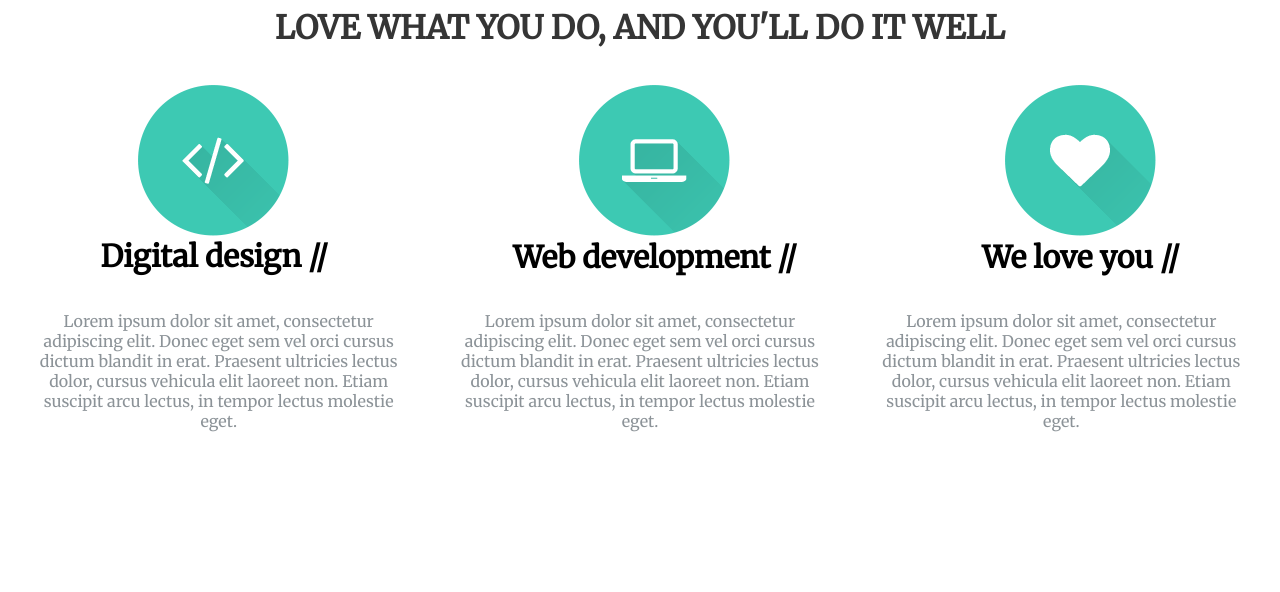
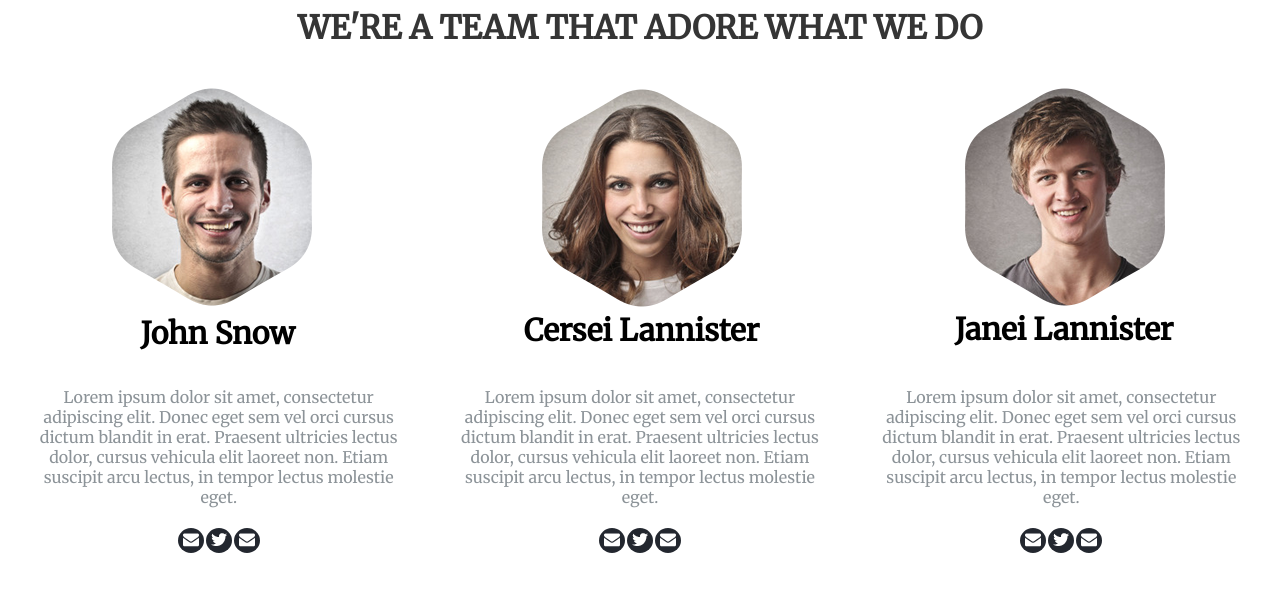
Before and after one commit to TKUIK2020/halcyon-SundayOf, a plain HTML site: page 1/labHtml/index.html in a window 1280 px wide. Drawn offline with Linux system fonts and the light colour scheme; files whose address does not match are found by name.

Commit message:
end of edit

```diff
--- a/1/labHtml/index.html
+++ b/1/labHtml/index.html
@@ -8,28 +8,42 @@
 </head>
 
 <body>
-	<h1> LOVE WHAT YOU DO, AND YOU'LL DO IT WELL </h1>
+	<h1> WE'RE A TEAM THAT ADORE WHAT WE DO </h1>
 
     <div class="MainBox">
-    	<div class="code"><img src="code.png"><div class="text">Digital design //</div>
+    	<div class="code"><img src="C:/Users/ar200/Documents/Github/halcyon-SundayOf/lab4/John.png"><div class="text">John Snow</div>
     	</div>
-    	<div class="computer"><img src="computer.png"><div class="text">Web development //</div></div>
-    	<div class="heart"><img src="heart.png"><div class="text">We love you //</div></div>
+    	<div class="computer"><img src="C:/Users/ar200/Documents/Github/halcyon-SundayOf/lab4/Cersei.png"><div class="text">Cersei Lannister</div></div>
+    	<div class="heart"><img src="C:/Users/ar200/Documents/Github/halcyon-SundayOf/lab4/Janei.png"><div class="text">Janei Lannister</div></div>
     </div>
     <div class="secondbox">
     	<div class="box1">Lorem ipsum dolor sit amet, consectetur adipiscing elit. Donec eget sem vel orci cursus dictum blandit in erat. Praesent ultricies lectus dolor, cursus vehicula elit laoreet non. Etiam suscipit arcu lectus, in tempor lectus molestie eget.</div>
     	<div class="box1">Lorem ipsum dolor sit amet, consectetur adipiscing elit. Donec eget sem vel orci cursus dictum blandit in erat. Praesent ultricies lectus dolor, cursus vehicula elit laoreet non. Etiam suscipit arcu lectus, in tempor lectus molestie eget.</div>
     	<div class="box1">Lorem ipsum dolor sit amet, consectetur adipiscing elit. Donec eget sem vel orci cursus dictum blandit in erat. Praesent ultricies lectus dolor, cursus vehicula elit laoreet non. Etiam suscipit arcu lectus, in tempor lectus molestie eget.</div>
     </div>
+   <div class="MainBox">
+    <div class="MainBox">
+    	<div class="code1"><img src="C:/Users/ar200/Documents/GitHub/halcyon-SundayOf/lab4/1.png"></div>
+    <div class="code1"><img src="C:/Users/ar200/Documents/GitHub/halcyon-SundayOf/lab4/3.png"></div>
+<div class="code1"><img src="C:/Users/ar200/Documents/GitHub/halcyon-SundayOf/lab4/2.png"></div></div>
+    	  <div class="MainBox">
+    	<div class="code1"><img src="C:/Users/ar200/Documents/GitHub/halcyon-SundayOf/lab4/2.png"></div>
+    <div class="code1"><img src="C:/Users/ar200/Documents/GitHub/halcyon-SundayOf/lab4/3.png"></div>
+<div class="code1"><img src="C:/Users/ar200/Documents/GitHub/halcyon-SundayOf/lab4/2.png"></div></div>
+  <div class="MainBox">
+    	<div class="code1"><img src="C:/Users/ar200/Documents/GitHub/halcyon-SundayOf/lab4/1.png"></div>
+    <div class="code1"><img src="C:/Users/ar200/Documents/GitHub/halcyon-SundayOf/lab4/3.png"></div>
+<div class="code1"><img src="C:/Users/ar200/Documents/GitHub/halcyon-SundayOf/lab4/2.png"></div></div>
+    </div>
     <script type="text/javascript">
     	let coode = document.querySelector('.code');
-		function code() {alert ("code");}
+		function code() {alert ("John Snow");}
 		coode.addEventListener('click', code);
 		let comp = document.querySelector('.computer');
-		function computer() {alert ("computer");}
+		function computer() {alert ("Cersei Lannister");}
 		comp.addEventListener('click', computer);
 		let hea = document.querySelector('.heart');
-		function heart() {alert ("heart");}
+		function heart() {alert ("Janei Lannister");}
 		hea.addEventListener('click', heart);
     </script>
 </body>
--- a/1/labHtml/style.css
+++ b/1/labHtml/style.css
@@ -51,3 +51,15 @@ h1{
 	text-align: center;
 	font-family: 'Merriweather' , bold;
 }
+.code1{
+	background-color: #23272f;
+	padding-left:5px;
+	padding-top:5px;
+	margin: 1px;
+	width: 21px;
+	height: 20px;
+	border-radius: 50%;
+}
+.code1:hover{
+	background-color:#57d0bd;
+}
```
